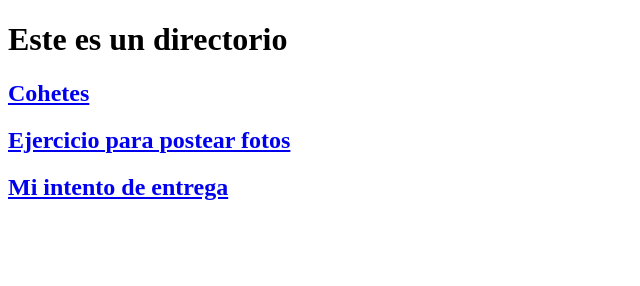
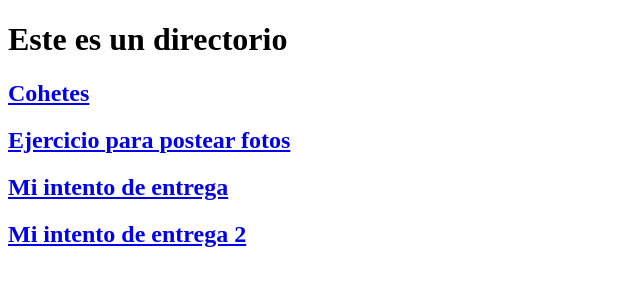
Before and after one commit to miarceo-artivist/situ.github, a plain HTML site: page index.html in a window 1280 px wide. Shown: the whole page, without its empty margins (0-640 px from the left). Drawn offline with Linux system fonts and the light colour scheme.

Commit message:
Add files via upload

```diff
--- a/index.html
+++ b/index.html
@@ -11,5 +11,6 @@
   <h2><a href="primera_entrega/index.html">Cohetes</a> </h2>
   <h2><a href="foticos.html">Ejercicio para postear fotos</a></h2>
   <h2><a href="texto.html"> Mi intento de entrega </a></h2>
+  <h2><a href="texto_wiki.html"> Mi intento de entrega 2</a></h2>
 </body>
 </html>
```
